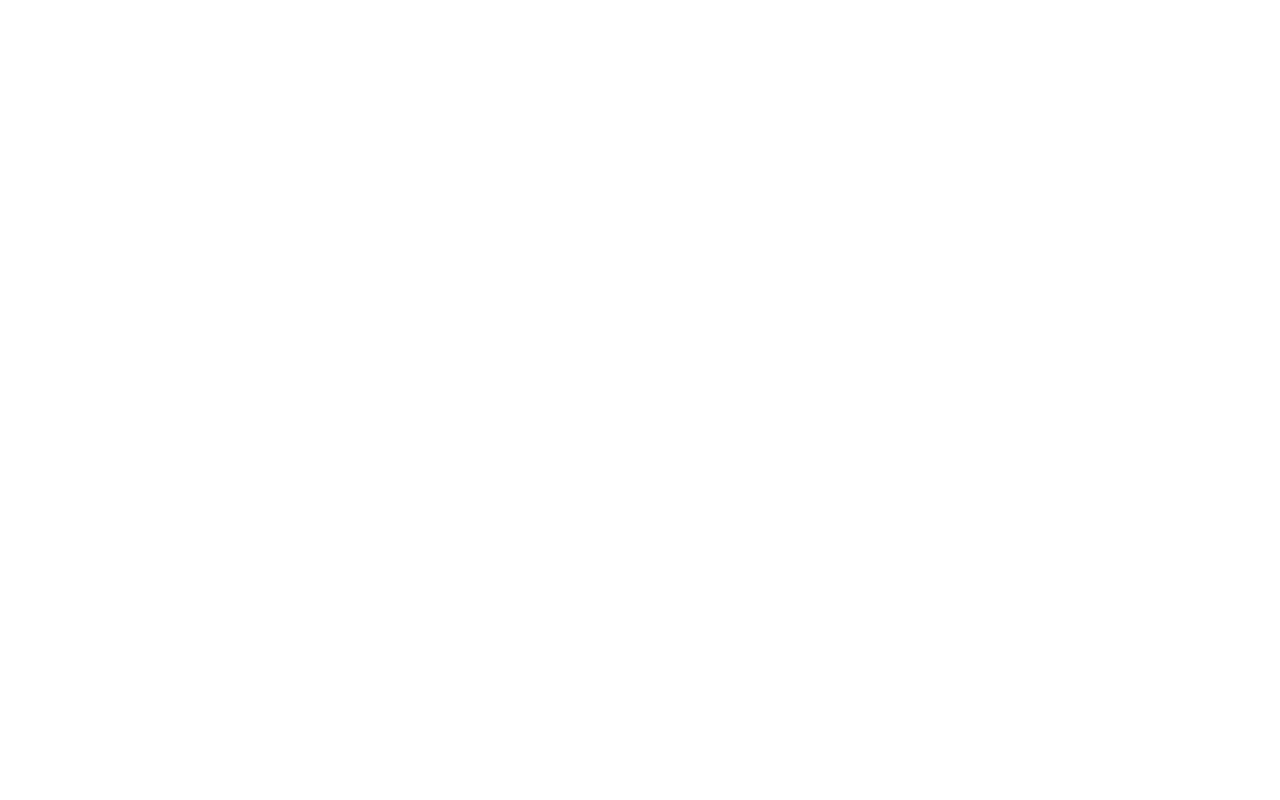
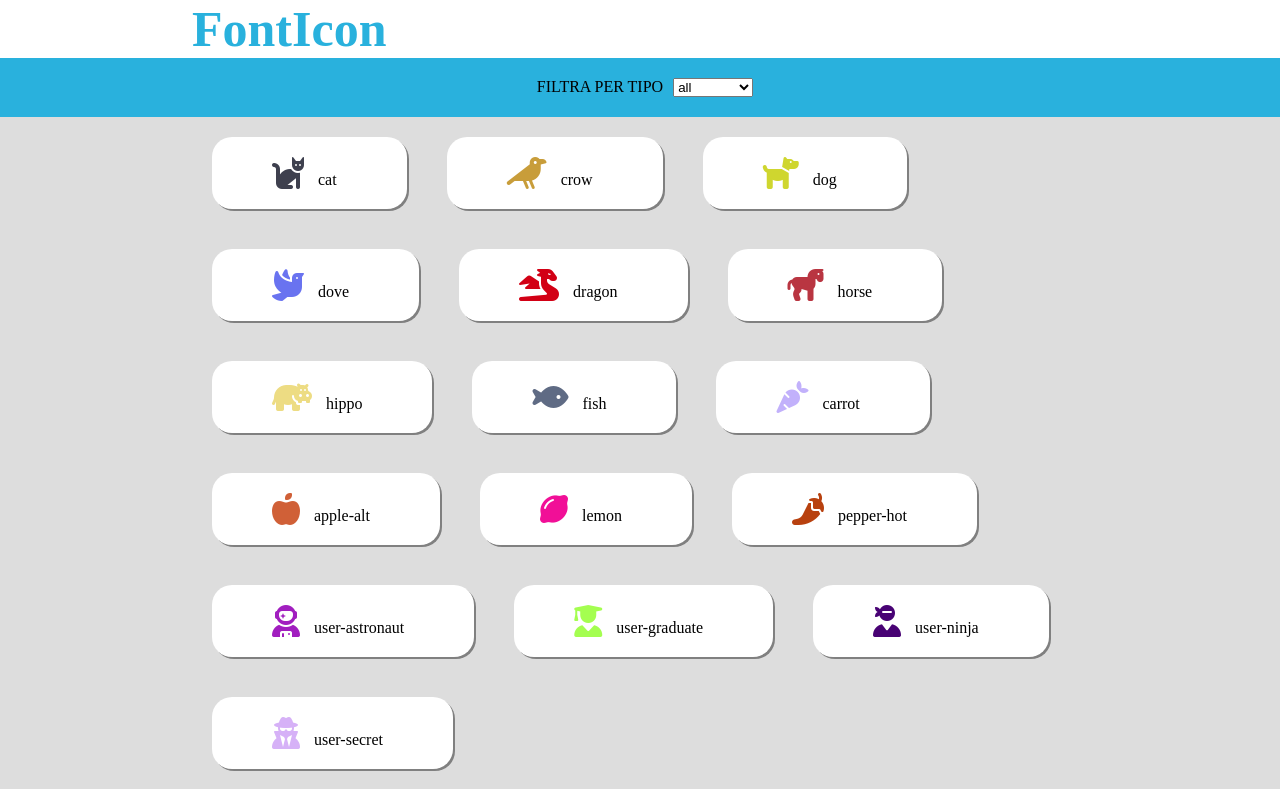
Before and after one commit to fede2796/js-es6-icons, a plain HTML site: page ex-icons-starter/index.html in a window 1280 px wide. Drawn offline with Linux system fonts and the light colour scheme.

Commit message:
Esercizio con bonus 1

```diff
--- a/ex-icons-starter/data.js
+++ b/ex-icons-starter/data.js
@@ -1,4 +1,4 @@
-[
+let fontIconArray = [
 	{
 		name: 'cat',
 		prefix: 'fa-',
@@ -112,3 +112,58 @@
 		color: 'blue'
 	}
 ];
+
+const fontIcon = document.querySelector('.js-container');
+const selectElement = document.getElementById('select-change');
+console.log(selectElement);
+
+
+fontIconArrayToDraw(fontIconArray);
+
+// creamo la funzione per disegnare le icone
+function fontIconArrayToDraw(fontIconArray){
+
+	fontIconArray.forEach((element) => {
+
+		const {name,prefix,type,family,color} = element;
+
+		const randomColor = getRandomColor();
+
+		element.color = randomColor;
+
+		const SingleBoxIcon = `
+    <div class="box-icon">
+	<i class="${family} ${prefix}${name} fa-2x" style="color:${randomColor}; "></i>
+	<span class="icon-name">${name}</span>
+    </div>
+		`;
+
+		fontIcon.innerHTML += SingleBoxIcon;
+	});
+}
+
+selectElement.addEventListener('change', (event) => {
+
+	fontIcon.innerHTML = "";
+
+	if(selectElement.value !== "all"){
+
+		const changecolor = fontIconArray.filter((element) =>{
+			return element.type === selectElement.value
+		});
+		fontIconArrayToDraw(changecolor);
+
+	} else {
+
+		fontIconArrayToDraw(fontIconArray);
+	}
+});
+
+function getRandomColor() {
+	let letters = '0123456789ABCDEF';
+	let color = '#';
+	for (let i = 0; i < 6; i++) {
+	  color += letters[Math.floor(Math.random() * 16)];
+	}
+	return color;
+}
--- a/ex-icons-starter/index.html
+++ b/ex-icons-starter/index.html
@@ -4,10 +4,29 @@
   <meta charset="UTF-8">
   <meta http-equiv="X-UA-Compatible" content="IE=edge">
   <meta name="viewport" content="width=device-width, initial-scale=1.0">
-    <title>Icons</title>
   <link rel="stylesheet" href="style.css">
+  <link rel="stylesheet" href="https://cdnjs.cloudflare.com/ajax/libs/font-awesome/6.1.1/css/all.min.css" integrity="sha512-KfkfwYDsLkIlwQp6LFnl8zNdLGxu9YAA1QvwINks4PhcElQSvqcyVLLD9aMhXd13uQjoXtEKNosOWaZqXgel0g==" crossorigin="anonymous" referrerpolicy="no-referrer" />
+  <title>Icon</title>
 </head>
   <body>
-    <script text="javascript" src="data.js"></script>
+    <div>
+      <h1 class="box-container">FontIcon</h1>
+      <div class="box-select">
+        <span>FILTRA PER TIPO</span>
+        <select name="select" id="select-change">
+          <option value="all">all</option>
+          <option value="animal">animal</option>
+          <option value="vegetable">vegetable</option>
+          <option value="user">user</option>
+        </select>
+
+      </div>
+      <div class="bg-gray">
+       <div class="box-container js-container">
+        </div>
+      </div>
+    </div>
+    <script src="data.js"></script>
   </body>
+
 </html>
--- a/ex-icons-starter/style.css
+++ b/ex-icons-starter/style.css
@@ -0,0 +1,59 @@
+*{
+    box-sizing: border-box;
+    margin: 0;
+    padding: 0;
+  }
+
+  .box-container{
+    width: 70%;
+    margin: 0 auto;
+    display: flex;
+    align-content: center;
+    flex-wrap: wrap;
+  }
+
+  .box-select{
+    background-color: #29b1dd;
+    display: flex;
+    align-content: center;
+    justify-content: center;
+  }
+
+  .box-icon{
+    padding: 20px 60px;
+    margin: 20px;
+    background-color: white;
+    box-shadow: 2px 2px gray;
+    border-radius: 20px;
+  }
+
+  .bg-gray{
+    background-color: #dddddd;
+  }
+
+  span{
+    margin: 20px 10px;
+  }
+
+  select{
+    margin: 20px 0;
+  }
+
+  h1{
+    font-size: 50px;
+    color: #29b1dd;
+  }
+
+  i{
+    font-size: 40px;
+  }
+
+  .color-blue{
+    color: blue;
+  }
+  .color-green{
+    color: green;
+  }
+  .color-orange{
+    color: orange;
+  }
```
Lines whose indentation alone changed are shown as unchanged.
